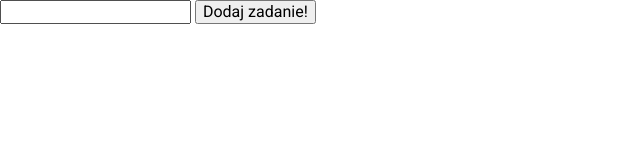
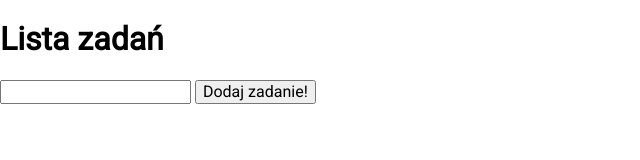
Before and after one commit to sebastianjuszczynski/To-Do-List, a plain HTML site: page index.html in a window 1280 px wide. Shown: the whole page, without its empty margins (0-640 px from the left). Drawn offline with nearby package versions, Linux system fonts and the light colour scheme.

Commit message:
header added html

```diff
--- a/index.html
+++ b/index.html
@@ -15,6 +15,7 @@
 </head>
 
 <body>
+    <h1 class="header">Lista zadań</h1>
     <form class="js-form">
         <input class="js-input">
         <button class="js-addTask">Dodaj zadanie!</button>
```
